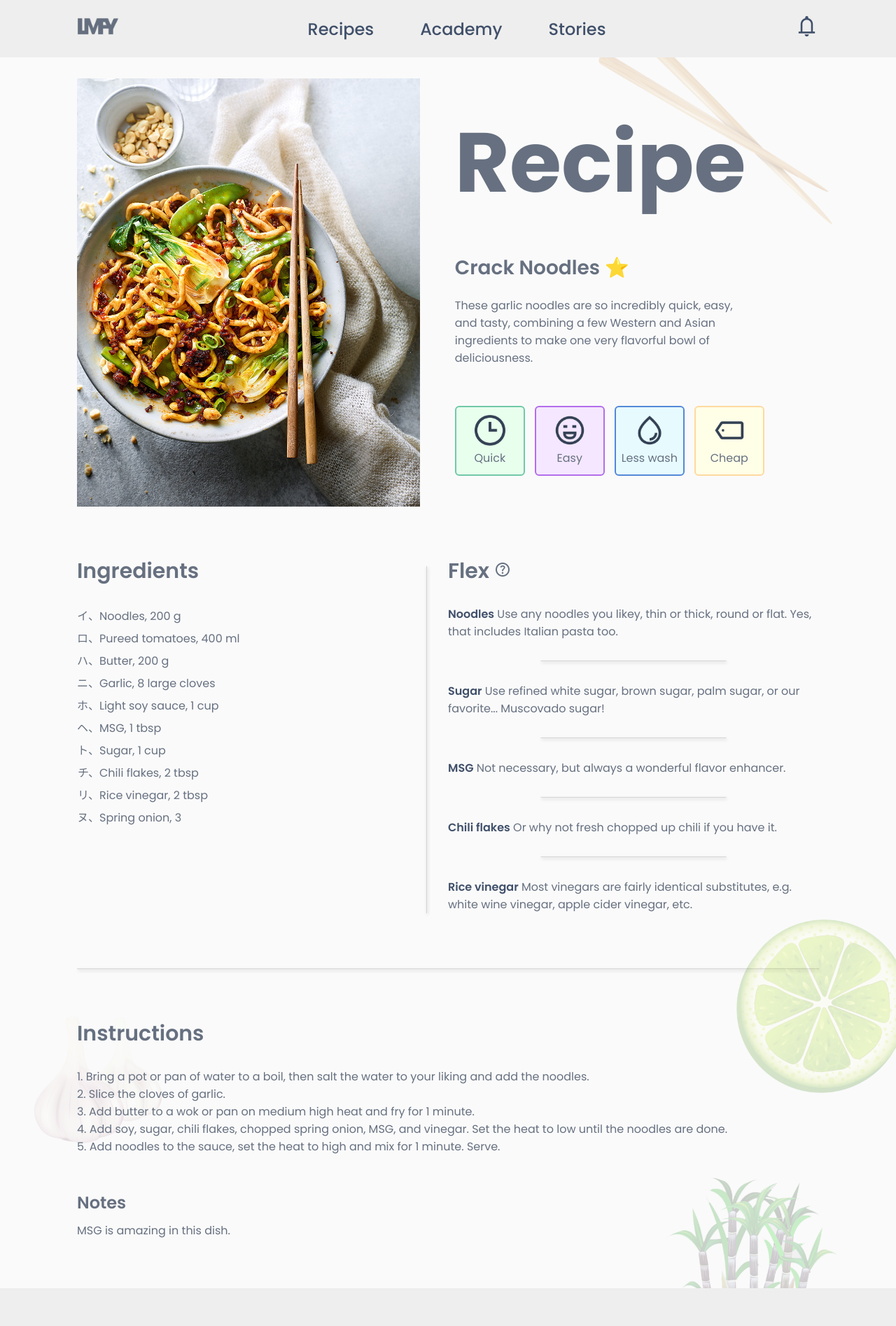
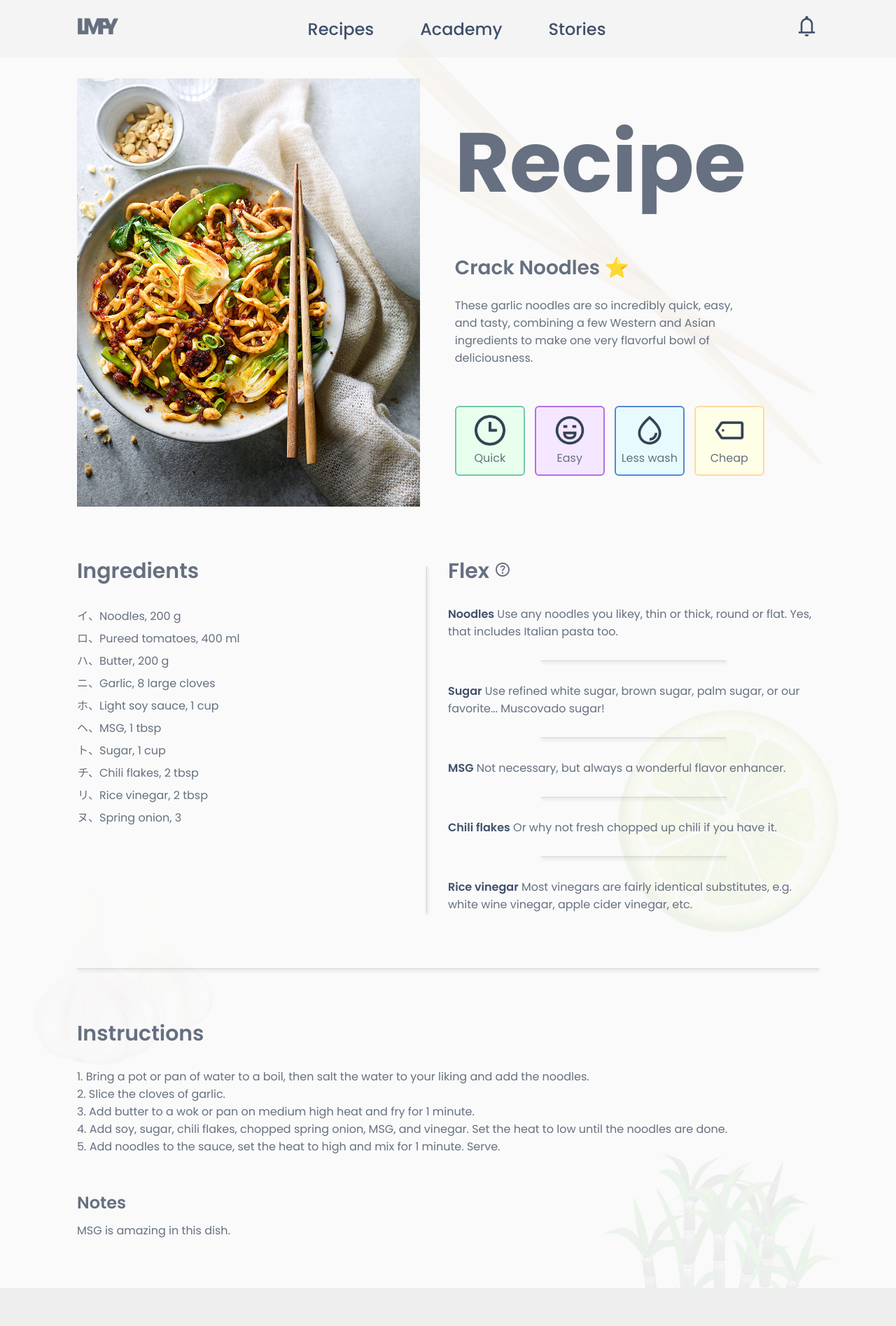
Before and after one commit to FredrikRidderfalk/let-me-feed-you, an Angular app: page /recipe in a window 1280 px wide. Shown: the top 1895 px of the page at 70% size. Built offline with nearby package versions, Linux system fonts and the light colour scheme.

Commit message:
add responsiveness to decor images

```diff
--- a/src/app/components/navbar/navbar.component.sass
+++ b/src/app/components/navbar/navbar.component.sass
@@ -1,7 +1,8 @@
 @use "../../abstracts" as *
 
 .container__navigation
-    background-color: $lmfy-gray
+    background-color: $lmfy-gray-transparent
+    backdrop-filter: blur(3px)
     padding-block: rem(20)
 .container__navbar-content
     @include flex-space-between
--- a/src/app/components/recipe/recipe.component.sass
+++ b/src/app/components/recipe/recipe.component.sass
@@ -4,6 +4,7 @@
 main
     margin-block: rem(30) rem(70)
     position: relative
+    overflow-x: clip
 h1
     font-size: rem(80)
 h2
@@ -20,11 +21,11 @@ strong
 // Decor images
 .decor-img
     width: 250px
-    opacity: 0.2
+    opacity: 0.06
     position: absolute
     z-index: -1
 .chopsticks
-    width: 350px
+    width: 70%
     top: -70px
     right: 0
 .garlic
@@ -32,7 +33,7 @@ strong
     left: -80px
 .lime
     top: 1200px
-    right: -100px
+    right: -130px
 .sugarbeet
     bottom: -170px
     right: 0
@@ -92,6 +93,23 @@ strong
         font-size: rem(120)
     .container__ingredients-flex, .container__instructions, .container__notes
         padding-inline: 0
+    .chopsticks
+        // width: 70%
+        // top: -70px
+        // right: 0
+    .garlic
+        width: 350px
+        top: 1100px
+        left: -100px
+    .lime
+        width: 320px
+        top: 900px
+        right: -160px
+    .sugarbeet
+        width: 350px
+        bottom: -240px
+        // right: 0
+    // Hero
     .container__recipe-intro
         display: flex
         flex-direction: row-reverse
@@ -163,9 +181,18 @@ strong
     .notes__text
         margin-top: rem(10)
 
+@media screen and (min-width: 1100px)
+    main
+        overflow-x: visible
+    .chopsticks
+        right: 0
+    .lime
+        right: 0
 @media screen and (min-width: 1366px)
     .ingredient, .instructions, .notes__text, .flex-item, .description-text
         font-size: rem(20)
     .container__tags
         display: flex
         // flex-wrap: nowrap
+    .chopsticks
+        right: -100px
```
